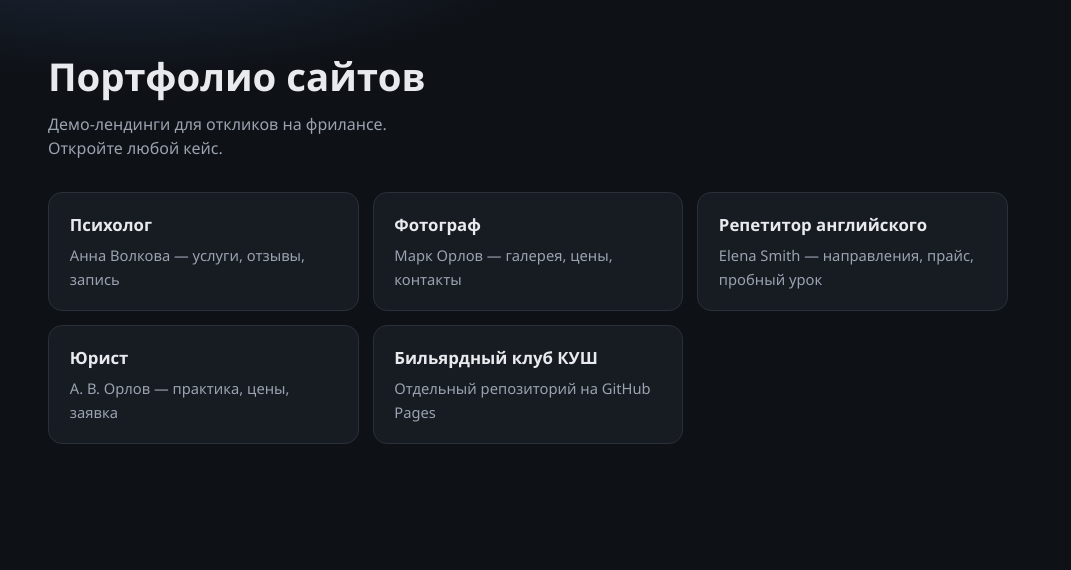
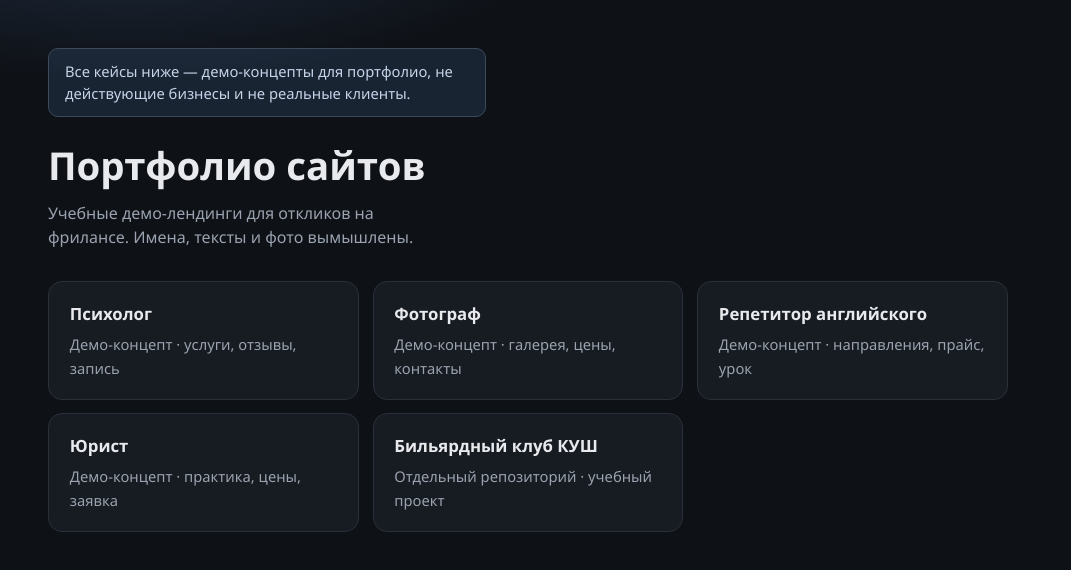
Before and after one commit to hawkbroo/web-portfolio, a plain HTML site: page index.html in a window 1280 px wide. Shown: the whole page, without its empty margins (0-1071 px from the left). Drawn offline with Linux system fonts and the light colour scheme.

Commit message:
Add files via upload

```diff
--- a/index.html
+++ b/index.html
@@ -25,8 +25,18 @@
       padding: clamp(1.5rem, 5vw, 3rem);
       line-height: 1.5;
     }
+    .demo-banner {
+      margin: 0 0 1.25rem;
+      padding: 0.7rem 1rem;
+      max-width: 52ch;
+      border: 1px solid #3d4a5c;
+      border-radius: 10px;
+      background: rgba(110, 168, 254, 0.12);
+      color: #c5d4e8;
+      font-size: 0.92rem;
+    }
     h1 { margin: 0 0 0.4rem; font-size: clamp(1.8rem, 5vw, 2.4rem); }
-    .lead { margin: 0 0 2rem; color: var(--muted); max-width: 40ch; }
+    .lead { margin: 0 0 2rem; color: var(--muted); max-width: 42ch; }
     .grid {
       display: grid;
       gap: 0.85rem;
@@ -52,28 +62,29 @@
   </style>
 </head>
 <body>
+  <p class="demo-banner">Все кейсы ниже — демо-концепты для портфолио, не действующие бизнесы и не реальные клиенты.</p>
   <h1>Портфолио сайтов</h1>
-  <p class="lead">Демо-лендинги для откликов на фрилансе. Откройте любой кейс.</p>
+  <p class="lead">Учебные демо-лендинги для откликов на фрилансе. Имена, тексты и фото вымышлены.</p>
   <div class="grid">
     <a class="card" href="psychologist/">
       <strong>Психолог</strong>
-      <span>Анна Волкова — услуги, отзывы, запись</span>
+      <span>Демо-концепт · услуги, отзывы, запись</span>
     </a>
     <a class="card" href="photographer/">
       <strong>Фотограф</strong>
-      <span>Марк Орлов — галерея, цены, контакты</span>
+      <span>Демо-концепт · галерея, цены, контакты</span>
     </a>
     <a class="card" href="tutor-english/">
       <strong>Репетитор английского</strong>
-      <span>Elena Smith — направления, прайс, пробный урок</span>
+      <span>Демо-концепт · направления, прайс, урок</span>
     </a>
     <a class="card" href="lawyer/">
       <strong>Юрист</strong>
-      <span>А. В. Орлов — практика, цены, заявка</span>
+      <span>Демо-концепт · практика, цены, заявка</span>
     </a>
     <a class="card" href="https://hawkbroo.github.io/kush-billiard/">
       <strong>Бильярдный клуб КУШ</strong>
-      <span>Отдельный репозиторий на GitHub Pages</span>
+      <span>Отдельный репозиторий · учебный проект</span>
     </a>
   </div>
 </body>
```
